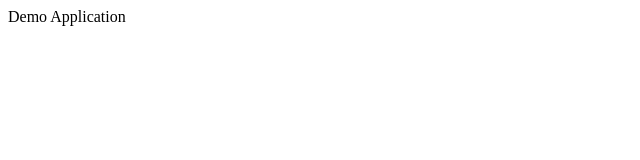
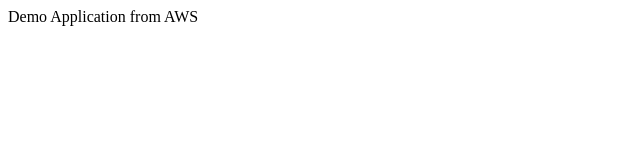
Before and after one commit to sasideveloper/AWSCodeDeploy, a plain HTML site: page WebContent/index.html in a window 1280 px wide. Shown: the full height of the page, 0-640 px from the left. Drawn offline with Linux system fonts and the light colour scheme.

Commit message:
Update index.html

```diff
--- a/WebContent/index.html
+++ b/WebContent/index.html
@@ -5,6 +5,6 @@
 <title>Sample</title>
 </head>
 <body>
-Demo Application
+Demo Application from AWS
 </body>
 </html>
```
